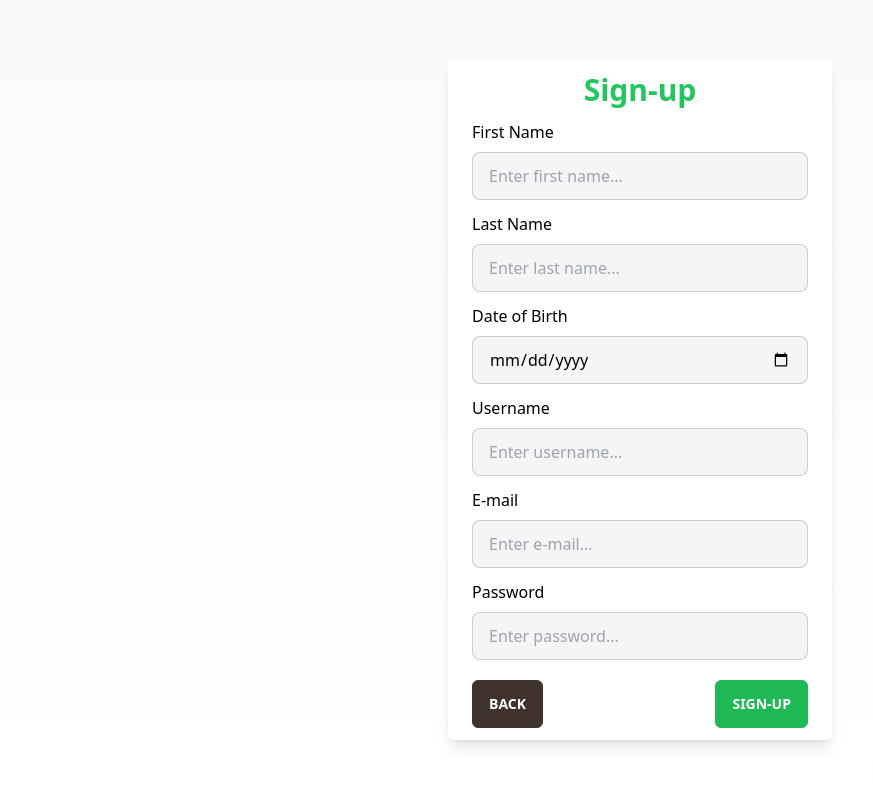
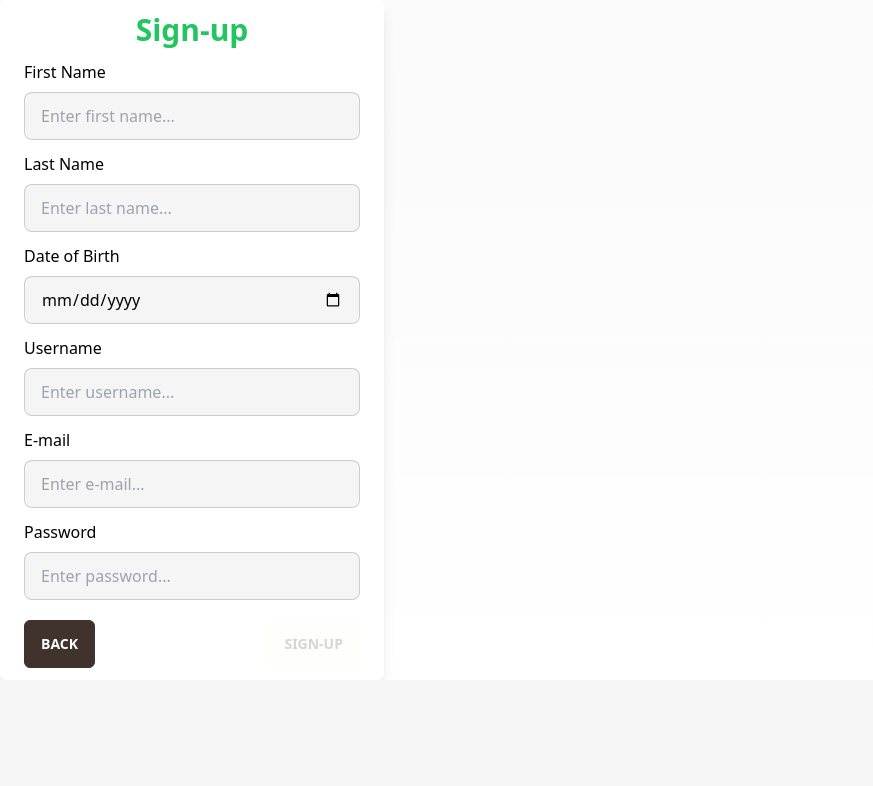
Before and after one commit to martvu/TrailFinder, a Next.js app in the folder hiking-app/: page /login/signup in a window 1280 px wide. Shown: the top 786 px of the page, without its empty margins (0-873 px from the left). Built offline with nearby package versions, Linux system fonts and the light colour scheme.

Commit message:
Tried to fix styling for smaller screens, but it's still not working.

```diff
--- a/hiking-app/src/app/login/signup/page.tsx
+++ b/hiking-app/src/app/login/signup/page.tsx
@@ -6,7 +6,7 @@ import { auth, db, firestore } from "src/app/firebase";
 import { setDoc, doc, deleteDoc, addDoc, collection, Timestamp } from 'firebase/firestore';
 import InputField from './components/inputfield';
 import { useRouter } from 'next/navigation';
-import { ref, set } from 'firebase/database';
+import { get, ref, set } from 'firebase/database';
 
 export default function Signup() {
   const [firstName, setFirstName] = useState("");
@@ -21,16 +21,22 @@ export default function Signup() {
   async function signup() {
     setError("");
     try {
+      const userDBref = ref(db, 'users/' + username);
+      const usernameDBsnap = await get(userDBref);
+      if (usernameDBsnap.exists()) {
+        setError("Username already taken.");
+        return;
+      }
+
       const userCredential = await createUserWithEmailAndPassword(auth, email, password);
+
       const user = userCredential.user;
-      // Todo: check if all fields are filled in
       const userDoc = setDoc(doc(firestore,"users", user.uid), {
         firstname: firstName,
         lastname: lastName,
         birthdate: Timestamp.fromDate(new Date(birthDate)),
         username: username,
       });
-      // Todo: check if username is already taken
       const usernameDB = set(ref(db, 'users/' + username), email );
       await Promise.all([userDoc, usernameDB]);
       router.push('/login');
@@ -39,9 +45,13 @@ export default function Signup() {
       setError("Sign-up failed. Try again.");
     }
   }
+  function hasAllFieldsFilledOut(): boolean {
+    return firstName != "" && lastName != "" && birthDate != "" && email != "" && password != "" && username != "";
+  }
+
   return (
-      <div className={"flex h-screen items-center justify-center"}>
-        <div className={"w-96 max-h p-6 py-3 shadow-lg bg-white rounded-md gap-4"}>
+      <div className={"inline-block "}>
+        <div className={"w-96 p-6 py-3 shadow-lg bg-white rounded-md gap-4"}>
           <div>
             <h1 className="text-3xl block text-center font-bold text-green-500">
               Sign-up
@@ -60,7 +70,7 @@ export default function Signup() {
             {error != "" ? <p className="text-red-500 mt-3">{error}</p> : null}
             <div className="flex justify-between">
               <button className="btn btn-secondary text-white font-bold py-2 px-4 mt-5 rounded-md justify-center" type="button" onClick={router.back}>Back</button>
-              <button className="btn btn-primary text-white font-bold py-2 px-4 mt-5 rounded-md justify-center" type="submit">Sign-up</button>
+              <button className="btn btn-primary text-white font-bold py-2 px-4 mt-5 rounded-md justify-center" type="submit" disabled={!hasAllFieldsFilledOut()}>Sign-up</button>
             </div>
           </form>
         </div>
```
